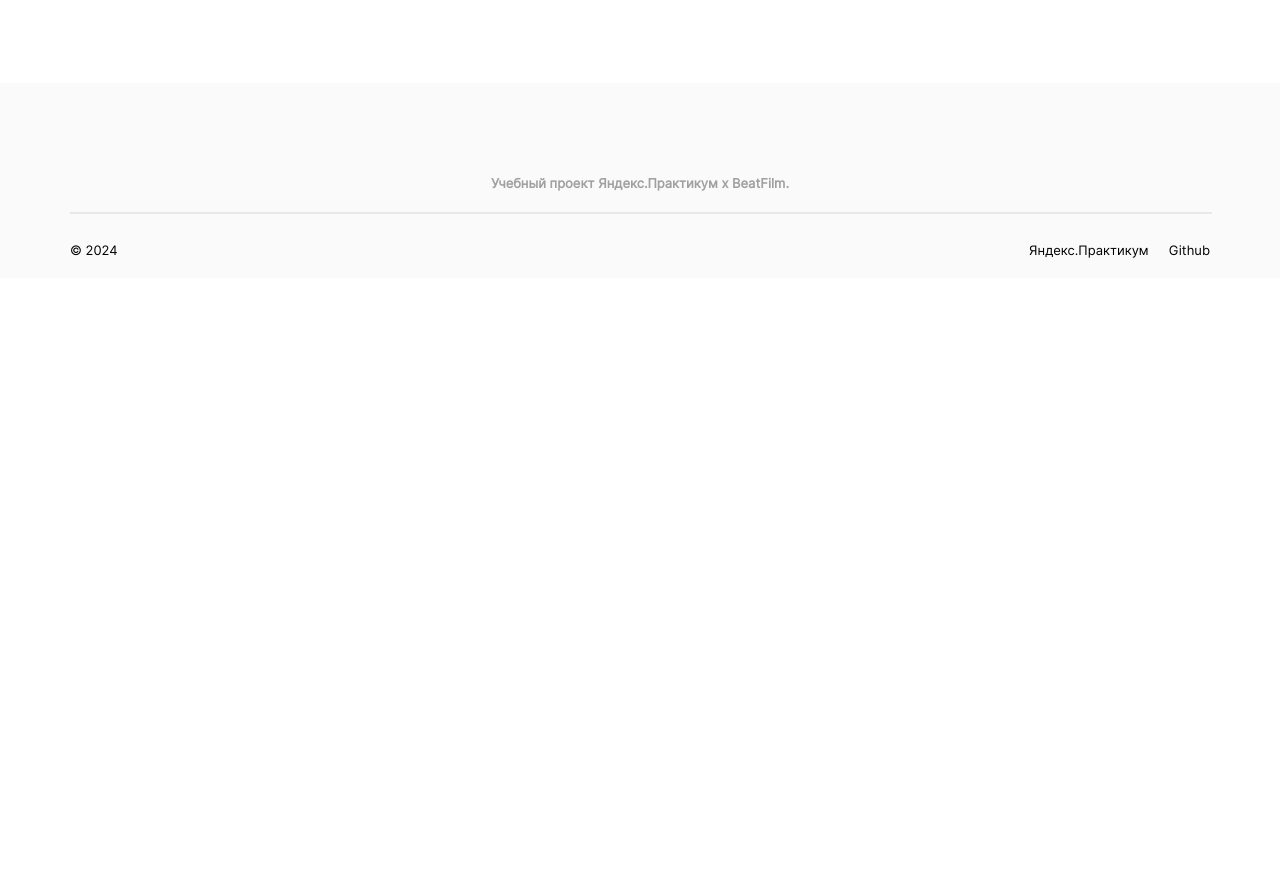
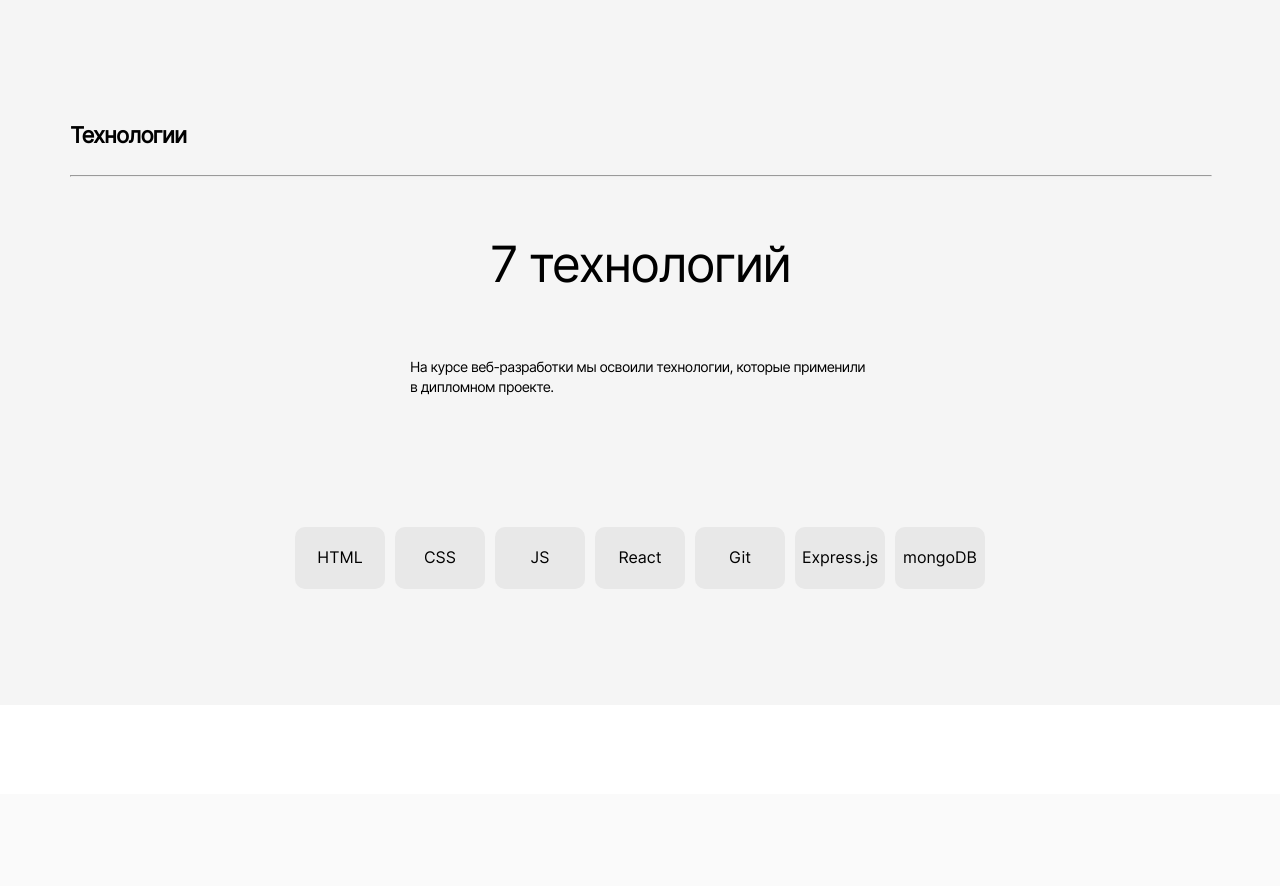
Before and after one commit to cerea62/movies-explorer-frontend, a React (Create React App) app: page / in a window 1280 px wide. Shown: the part 1340-2226 px from the top of the page. Before the commit the page ends 1618 px from the top, so only its background shows below. Built offline with nearby package versions, Linux system fonts and the light colour scheme.

Commit message:
created Techs + adaptive

```diff
--- a/src/components/Main/AboutProject/AboutProject.jsx
+++ b/src/components/Main/AboutProject/AboutProject.jsx
@@ -4,7 +4,7 @@ import SectionTitle from "../SectionTitle/SectionTitle";
 
 export default function AboutProject() {
     return (
-        <section className="about-project">
+        <section className="about-project" id="about-project">
             <div className="about-project__container">
                 <SectionTitle
                     title='О проекте'
--- a/src/components/Main/Main.jsx
+++ b/src/components/Main/Main.jsx
@@ -2,12 +2,14 @@ import React from 'react'
 import './Main.css'
 import Promo from './Promo/Promo'
 import AboutProject from './AboutProject/AboutProject'
+import Techs from './Techs/Techs'
 
 export default function Main() {
     return (
         <>
         <Promo />
         <AboutProject />
+        <Techs />
         </>
     )
 }
--- a/src/components/Main/Promo/Promo.jsx
+++ b/src/components/Main/Promo/Promo.jsx
@@ -14,7 +14,7 @@ export default function Promo() {
                     <p className="promo__caption">Листайте ниже, чтобы узнать больше про этот проект и его создателя.</p>
                     </div>
 
-                    <a className="promo__nav" href='#footer'>Узнать больше</a>
+                    <a className="promo__nav" href='#about-project'>Узнать больше</a>
                 </div>
                 <img className="promo__logo" src={landingLogo} alt="Логотип страницы в виде земного шара"/>
             </div>
--- a/src/components/Main/SectionTitle/SectionTitle.css
+++ b/src/components/Main/SectionTitle/SectionTitle.css
@@ -10,7 +10,6 @@
     line-height: 27px;
     letter-spacing: -0.04em;
     color: #000000;
-
 }
 
 .title__line {
--- /dev/null
+++ b/src/components/Main/Techs/Techs.css
@@ -0,0 +1,64 @@
+.techs {
+    background-color: #F5F5F5;
+    width: 100%;
+    display: flex;
+    justify-content: center;
+
+}
+
+.techs__container {
+    max-width: 1140px;
+    width: 100%;
+    display: flex;
+    justify-content: center;
+    flex-direction: column;
+    padding: 110px 70px 0;
+}
+
+.techs__title {
+    font-family: 'Inter-Regular';
+    font-size: 50px;
+    line-height: 58px;
+    letter-spacing: -0.04em;
+    color: #000000;
+    text-align: center;
+}
+
+.techs__caption {
+    align-self: center;
+    max-width: 460px;
+    width: 100%;
+    font-family: 'Inter-Regular';
+    font-style: normal;
+    font-weight: 400;
+    font-size: 14px;
+    line-height: 20px;
+    letter-spacing: -0.04em;
+    color: #000000;
+}
+
+.techs__items {
+    padding: 100px 0;
+    list-style: none;
+    display: flex;
+    gap: 10px;
+    justify-content: center;
+}
+
+.techs__item {
+    background: #E8E8E8;
+    border-radius: 10px;
+    padding-top: 21px;
+    padding-bottom: 22px;
+    width: 90px;
+    text-align: center;
+}
+
+@media screen and (max-width:750px) {
+.techs__items {
+    align-self: center;
+    max-width: 190px;
+    justify-content: flex-start;
+    flex-wrap: wrap;
+}
+}
--- /dev/null
+++ b/src/components/Main/Techs/Techs.jsx
@@ -0,0 +1,30 @@
+import React from "react";
+import './Techs.css'
+import SectionTitle from "../SectionTitle/SectionTitle";
+
+export default function Techs() {
+    return (
+        <>
+            <section className="techs">
+                <div className="techs__container">
+                    <SectionTitle
+                        title='Технологии'
+                    />
+                    <p className="techs__title">7 технологий</p>
+                    <p className="techs__caption">На курсе веб-разработки мы освоили технологии,
+                        которые применили в дипломном проекте.</p>
+                    <ul className="techs__items">
+                        <li className="techs__item">HTML</li>
+                        <li className="techs__item">CSS</li>
+                        <li className="techs__item">JS</li>
+                        <li className="techs__item">React</li>
+                        <li className="techs__item">Git</li>
+                        <li className="techs__item">Express.js</li>
+                        <li className="techs__item">mongoDB</li>
+                    </ul>
+                </div>
+
+            </section>
+        </>
+    )
+}
--- a/src/index.css
+++ b/src/index.css
@@ -19,3 +19,4 @@
 @import url(../src/components/Main/Promo/Promo.css);
 @import url(../src/components/Main/SectionTitle/SectionTitle.css);
 @import url(../src/components/Main/AboutProject/AboutProject.css);
+@import url(../src/components/Main/Techs/Techs.css);
```
